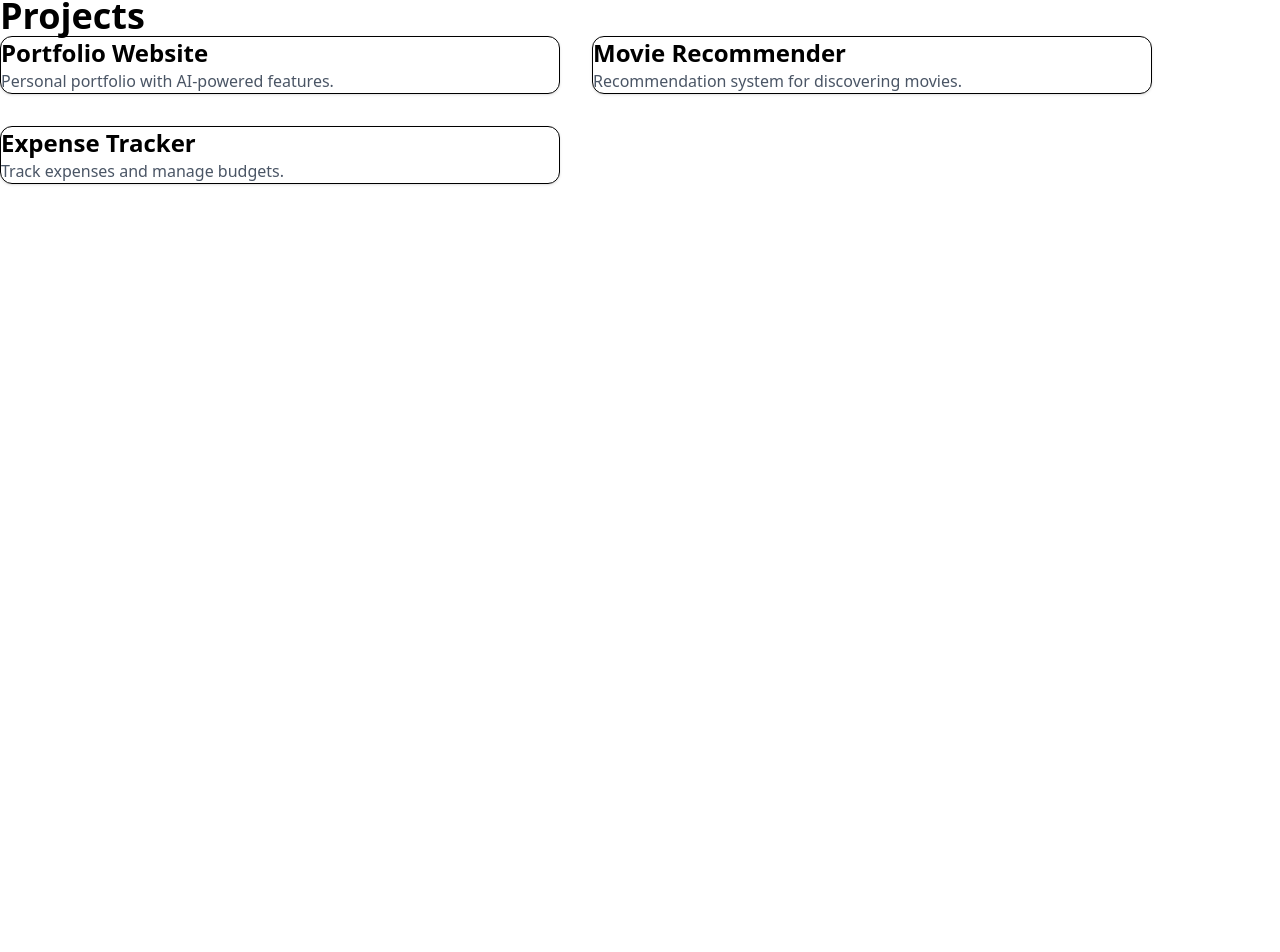
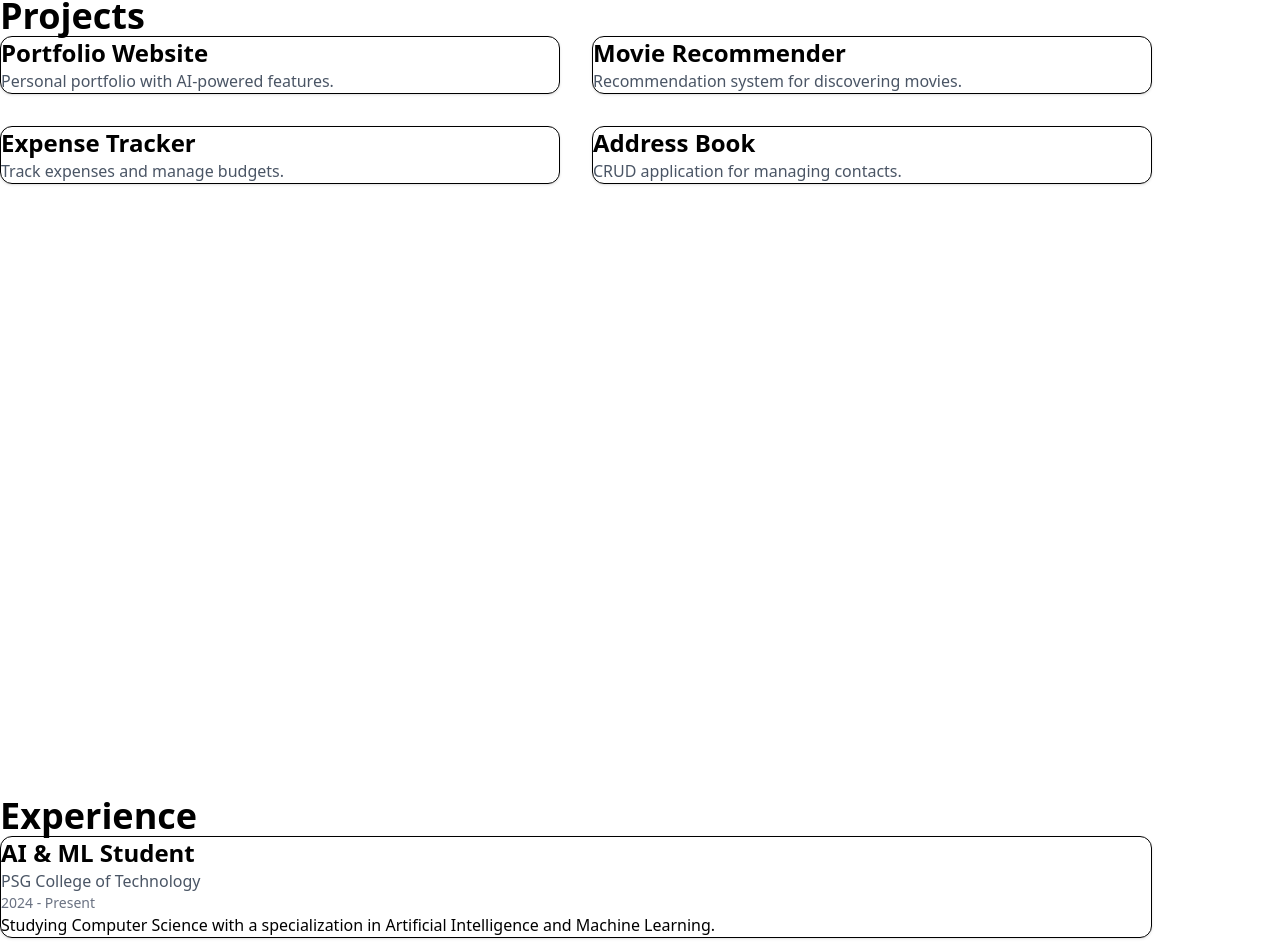
Before and after one commit to Shakthiabi06/personal-portfolio, a Next.js app: page / in a window 1280 px wide. Shown: the part 1604-2556 px from the top of the page. Before the commit the page ends 2400 px from the top, so only its background shows below. Built offline with nearby package versions, Linux system fonts and the light colour scheme.

Commit message:
Add journey timeline section

```diff
--- a/src/app/page.tsx
+++ b/src/app/page.tsx
@@ -2,6 +2,8 @@ import Navbar from "@/components/navbar";
 import Hero from "@/components/hero";
 import About from "@/components/about";
 import Projects from "@/components/projects";
+import Experience from "@/components/experience";
+import Timeline from "@/components/timeline";
 
 export default function Home() {
   return (
@@ -10,6 +12,8 @@ export default function Home() {
       <Hero />
       <About />
       <Projects />
+      <Experience />
+      <Timeline />
     </main>
   );
 }
--- /dev/null
+++ b/src/components/experience-card.tsx
@@ -0,0 +1,29 @@
+type ExperienceCardProps = {
+  title: string;
+  organization: string;
+  period: string;
+  description: string;
+};
+
+export default function ExperienceCard({
+  title,
+  organization,
+  period,
+  description,
+}: ExperienceCardProps) {
+  return (
+    <div className="border rounded-xl p-6 shadow-sm">
+      <h3 className="text-2xl font-semibold">{title}</h3>
+
+      <p className="text-gray-600">
+        {organization}
+      </p>
+
+      <p className="text-sm text-gray-500 mb-4">
+        {period}
+      </p>
+
+      <p>{description}</p>
+    </div>
+  );
+}
--- /dev/null
+++ b/src/components/experience.tsx
@@ -0,0 +1,27 @@
+import ExperienceCard from "./experience-card";
+import { experiences } from "@/data/experience";
+
+export default function Experience() {
+  return (
+    <section
+      id="experience"
+      className="min-h-screen max-w-6xl mx-auto px-6 py-20 scroll-mt-24"
+    >
+      <h2 className="text-4xl font-bold mb-12">
+        Experience
+      </h2>
+
+      <div className="space-y-6">
+        {experiences.map((experience) => (
+          <ExperienceCard
+            key={experience.title}
+            title={experience.title}
+            organization={experience.organization}
+            period={experience.period}
+            description={experience.description}
+          />
+        ))}
+      </div>
+    </section>
+  );
+}
--- a/src/components/navbar.tsx
+++ b/src/components/navbar.tsx
@@ -8,7 +8,8 @@ export default function Navbar() {
       <div className="flex gap-6">
         <a href="#about">About</a>
         <a href="#projects">Projects</a>
-        <a href="#">Experience</a>
+        <a href="#experience">Experience</a>
+        <a href="#timeline">Journey</a>
         <a href="#">Skills</a>
         <a href="#">Contact</a>
       </div>
--- a/src/components/projects.tsx
+++ b/src/components/projects.tsx
@@ -1,4 +1,5 @@
 import ProjectCard from "./project-card";
+import { projects } from "@/data/projects";
 
 export default function Projects() {
   return (
@@ -11,20 +12,13 @@ export default function Projects() {
       </h2>
 
       <div className="grid md:grid-cols-2 gap-8">
-        <ProjectCard
-          title="Portfolio Website"
-          description="Personal portfolio with AI-powered features."
-        />
-
-        <ProjectCard
-          title="Movie Recommender"
-          description="Recommendation system for discovering movies."
-        />
-
-        <ProjectCard
-          title="Expense Tracker"
-          description="Track expenses and manage budgets."
-        />
+        {projects.map((project) => (
+            <ProjectCard
+                key={project.title}
+                title={project.title}
+                description={project.description}
+            />
+        ))}
       </div>
     </section>
   );
--- /dev/null
+++ b/src/components/timeline-item.tsx
@@ -0,0 +1,29 @@
+type TimelineItemProps = {
+  year: string;
+  title: string;
+  description: string;
+};
+
+export default function TimelineItem({
+  year,
+  title,
+  description,
+}: TimelineItemProps) {
+  return (
+    <div className="flex gap-6">
+      <div className="font-bold text-xl min-w-[80px]">
+        {year}
+      </div>
+
+      <div>
+        <h3 className="text-xl font-semibold">
+          {title}
+        </h3>
+
+        <p className="text-gray-600 mt-2">
+          {description}
+        </p>
+      </div>
+    </div>
+  );
+}
--- /dev/null
+++ b/src/components/timeline.tsx
@@ -0,0 +1,26 @@
+import { timeline } from "@/data/timeline";
+import TimelineItem from "./timeline-item";
+
+export default function Timeline() {
+  return (
+    <section
+      id="timeline"
+      className="min-h-screen max-w-4xl mx-auto px-6 py-20 scroll-mt-24"
+    >
+      <h2 className="text-4xl font-bold mb-12">
+        My Journey
+      </h2>
+
+      <div className="space-y-12">
+        {timeline.map((item) => (
+          <TimelineItem
+            key={item.year}
+            year={item.year}
+            title={item.title}
+            description={item.description}
+          />
+        ))}
+      </div>
+    </section>
+  );
+}
--- /dev/null
+++ b/src/data/experience.ts
@@ -0,0 +1,9 @@
+export const experiences = [
+  {
+    title: "AI & ML Student",
+    organization: "PSG College of Technology",
+    period: "2024 - Present",
+    description:
+      "Studying Computer Science with a specialization in Artificial Intelligence and Machine Learning.",
+  },
+];
--- /dev/null
+++ b/src/data/projects.ts
@@ -0,0 +1,18 @@
+export const projects = [
+  {
+    title: "Portfolio Website",
+    description: "Personal portfolio with AI-powered features.",
+  },
+  {
+    title: "Movie Recommender",
+    description: "Recommendation system for discovering movies.",
+  },
+  {
+    title: "Expense Tracker",
+    description: "Track expenses and manage budgets.",
+  },
+  {
+  title: "Address Book",
+  description: "CRUD application for managing contacts.",
+  },
+];
--- /dev/null
+++ b/src/data/timeline.ts
@@ -0,0 +1,20 @@
+export const timeline = [
+  {
+    year: "2024",
+    title: "Started CSE (AI & ML)",
+    description:
+      "Began undergraduate studies in Computer Science with a specialization in Artificial Intelligence and Machine Learning.",
+  },
+  {
+    year: "2025",
+    title: "Exploring AI and Software Development",
+    description:
+      "Strengthening programming fundamentals, problem solving, and machine learning concepts.",
+  },
+  {
+    year: "2026",
+    title: "Building Portfolio & Placement Preparation",
+    description:
+      "Working on projects, interview preparation, and developing a personal portfolio website.",
+  },
+];
```
